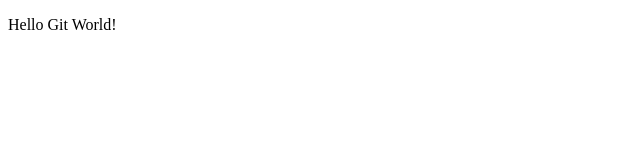
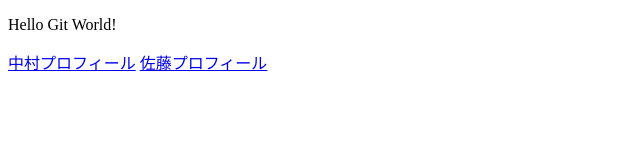
Before and after one commit to IbukiNak/Hello, a plain HTML site: page index.html in a window 1280 px wide. Shown: the whole page, without its empty margins (0-640 px from the left). Drawn offline with Linux system fonts and the light colour scheme.

Commit message:
ファイルを新規作成
profile_A.htmlを作成
profile_B.htmlを作成
index.htmlを更新

```diff
--- a/index.html
+++ b/index.html
@@ -7,6 +7,8 @@
 </head>
 <body>
     <p>Hello Git World!</p>
+    <a href="profile_A.html">中村プロフィール</a>
+    <a href="profile_B.html">佐藤プロフィール</a>
 
 </body>
 </html>
```
Also changed, not shown: profile_A.html (added), profile_B.html (added).
